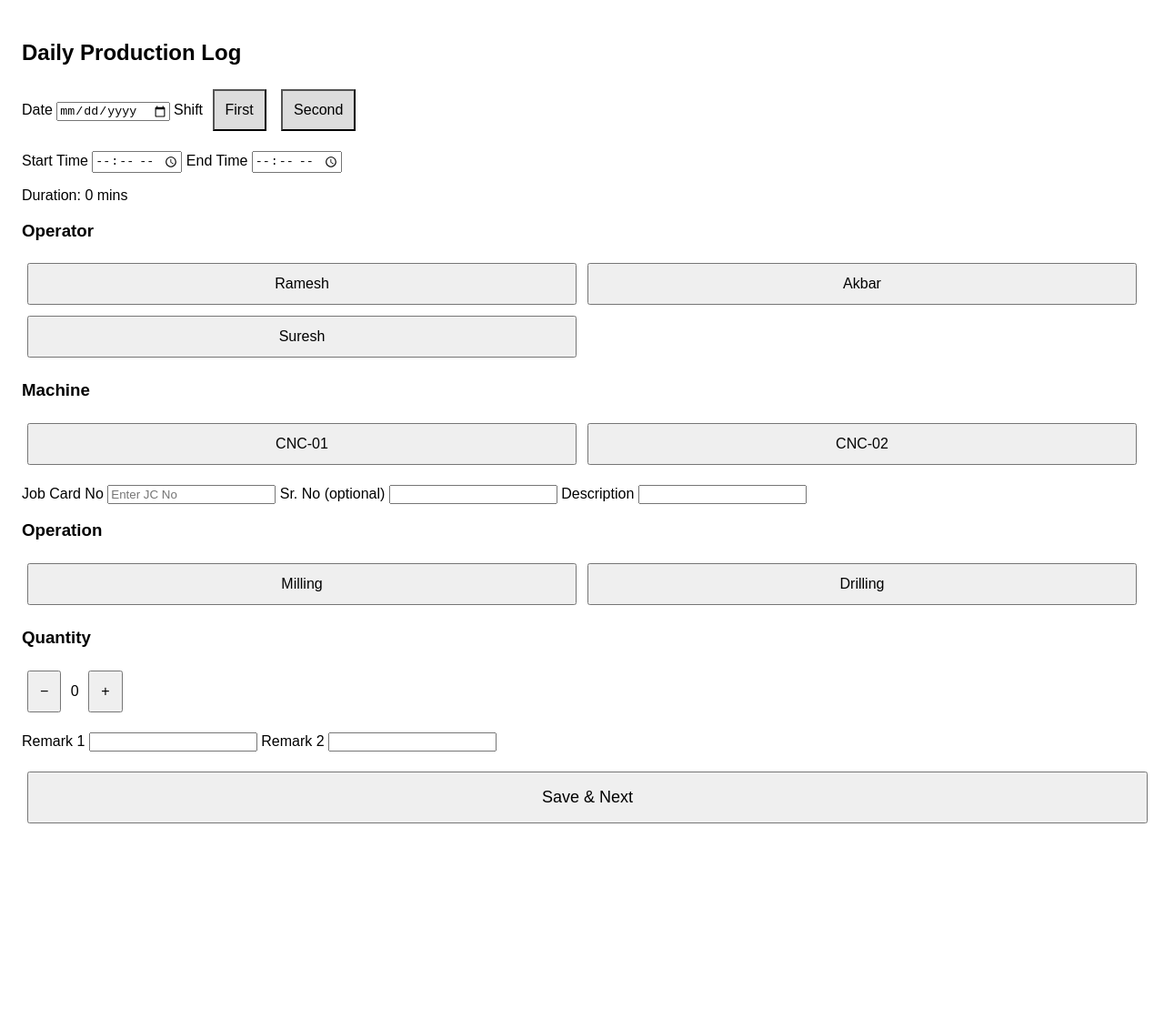
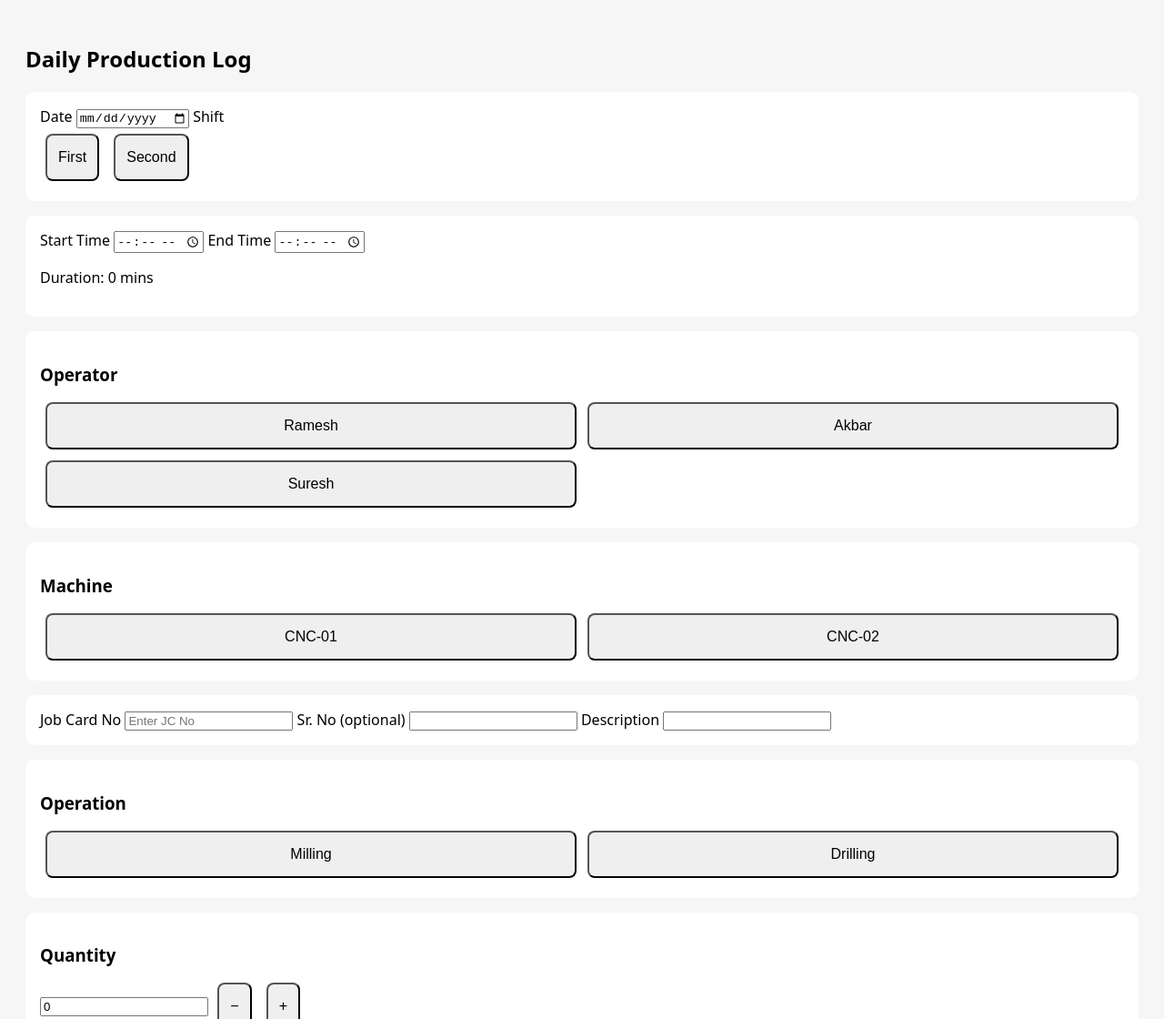
Before and after one commit to zahrahmerchant/production-pwa, a plain HTML site: page index.html in a window 1280 px wide. Shown: the top 1120 px of the page at 91% size. Before the commit the page ends 935 px from the top, so only its background shows below. Drawn offline with Linux system fonts and the light colour scheme.

Commit message:
UI update

```diff
--- a/app.js
+++ b/app.js
@@ -6,9 +6,21 @@ let state = {
     shift: null
 };
 
-function setShift(s) {
-    state.shift = s;
+function setShift(value) {
+    document.querySelectorAll('.shift-btn')
+        .forEach(b => b.classList.remove('selected'));
+    document.getElementById(`shift-${value}`).classList.add('selected');
+    state.shift = value;
 }
+
+function calculateDuration() {
+    const start = get24Hour(startHour, startPeriod);
+    const end = get24Hour(endHour, endPeriod);
+    let diff = end - start;
+    if (diff < 0) diff += 24;
+    document.getElementById("duration").innerText = diff + " hrs";
+}
+
 
 function select(type, value) {
     state[type] = value;
@@ -18,9 +30,10 @@ function select(type, value) {
 }
 
 function changeQty(delta) {
-    state.qty = Math.max(0, state.qty + delta);
-    document.getElementById("qty").innerText = state.qty;
+    const input = document.getElementById("qtyInput");
+    input.value = Math.max(0, parseInt(input.value || 0) + delta);
 }
+
 
 function save() {
     alert("Saved ✓ (prototype)");
--- a/index.html
+++ b/index.html
@@ -18,8 +18,11 @@
         <input type="date" id="date">
 
         <label>Shift</label>
-        <button class="chip" onclick="setShift('First')">First</button>
-        <button class="chip" onclick="setShift('Second')">Second</button>
+        <div class="row">
+            <button id="shift-First" class="shift-btn" onclick="setShift('First')">First</button>
+            <button id="shift-Second" class="shift-btn" onclick="setShift('Second')">Second</button>
+        </div>
+
     </section>
 
     <section>
@@ -70,9 +73,10 @@
 
     <section>
         <h3>Quantity</h3>
+        <input type="number" id="qtyInput" value="0" />
         <button onclick="changeQty(-1)">−</button>
-        <span id="qty">0</span>
         <button onclick="changeQty(1)">+</button>
+
     </section>
 
     <section>
--- a/style.css
+++ b/style.css
@@ -1,13 +1,23 @@
 body {
-    font-family: Arial;
-    padding: 16px;
+    font-family: system-ui, sans-serif;
+    padding: 20px;
+    background: #f6f6f6;
 }
 
 section {
+    background: white;
+    padding: 16px;
+    border-radius: 10px;
     margin-bottom: 16px;
 }
 
+h3 {
+    margin-bottom: 12px;
+}
+
 button {
+    min-height: 52px;
+    border-radius: 8px;
     padding: 12px;
     margin: 6px;
     font-size: 16px;
@@ -23,7 +33,7 @@ button {
 }
 
 .selected {
-    background: #4CAF50;
+    background: #2e7d32;
     color: white;
 }
 
```
